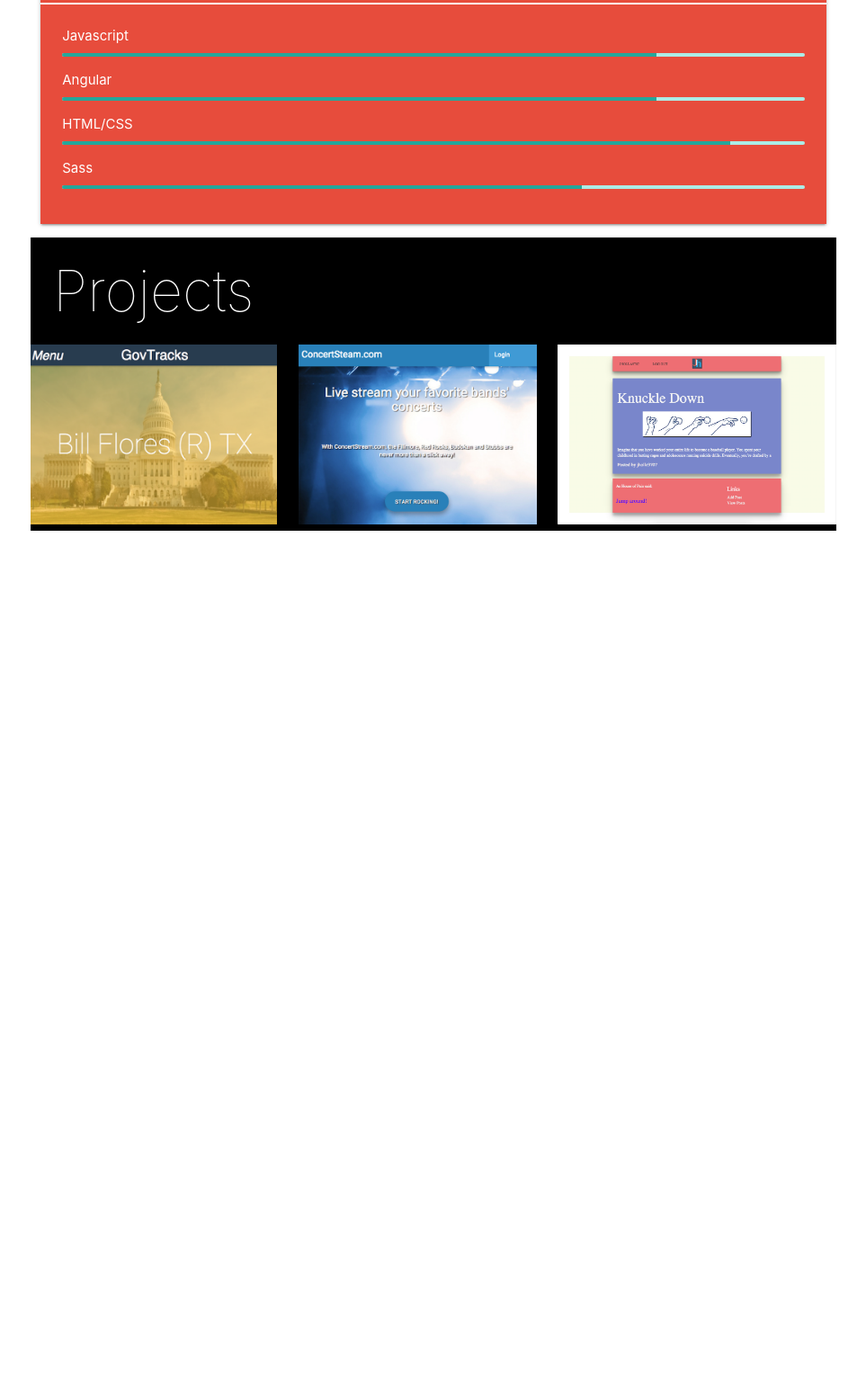
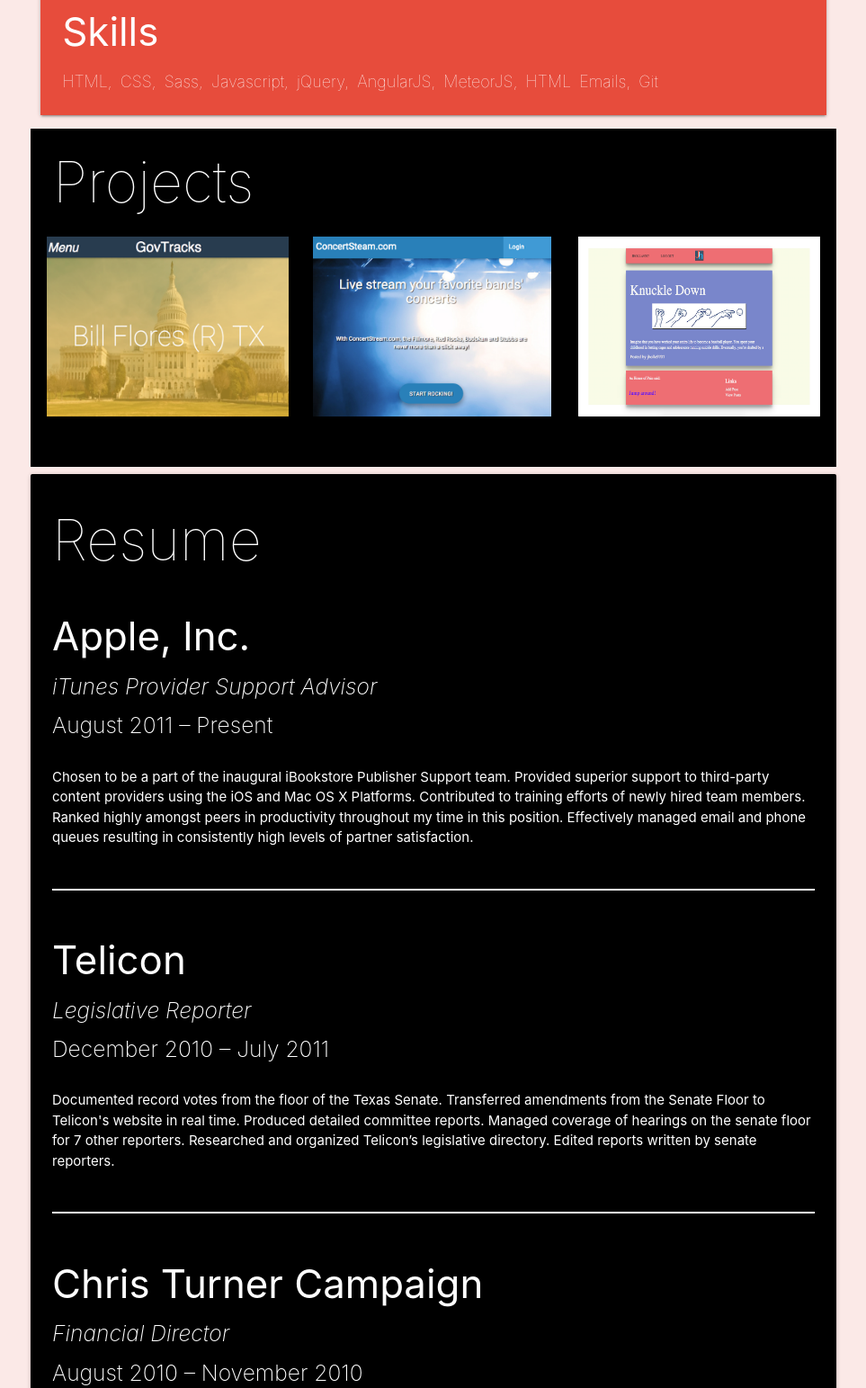
Before and after one commit to jeremygholland/newPortfolio, a plain HTML site: page index.html in a window 1280 px wide. Shown: the part 680-2223 px from the top of the page at 90% size, without its empty margins (158-1121 px from the left). Before the commit the page ends 1290 px from the top, so only its background shows below. Drawn offline with nearby package versions, Linux system fonts and the light colour scheme.

Commit message:
added resume information

```diff
--- a/index.html
+++ b/index.html
@@ -42,22 +42,8 @@
                             </div>
                             <div class="skillSet">
                                 <div class="card-content">
-                                    <p>Javascript</p>
-                                    <div class="progress">
-                                        <div class="determinate" style="width: 80%"></div>
-                                    </div>
-                                    <p>Angular</p>
-                                    <div class="progress">
-                                        <div class="determinate" style="width: 80%"></div>
-                                    </div>
-                                    <p>HTML/CSS</p>
-                                    <div class="progress">
-                                        <div class="determinate" style="width: 90%"></div>
-                                    </div>
-                                    <p>Sass</p>
-                                    <div class="progress">
-                                        <div class="determinate" style="width: 70%"></div>
-                                    </div>
+                                    <h3>Skills</h3>
+                                    <p> HTML, CSS, Sass, Javascript, jQuery, AngularJS, MeteorJS, HTML Emails, Git</p>
                                 </div>
                             </div>
                         </div>
@@ -134,6 +120,41 @@
                         </div>
                     </div>
             </div>
+            <div class="card resumeCard bot">
+                <div class="card-content">
+                   <ul>
+                    <h1 class = "text-center"> Resume</h1>
+                            <div class=" textLang text-center">
+                            <ul>
+                                <h3>Apple, Inc.</h3>
+                                <h5> <i>iTunes Provider Support Advisor </i></h5>
+                                <h5>August 2011 – Present</h5> <br>
+                                    <p class = "projDesc"> Chosen to be a part of the inaugural iBookstore Publisher Support team. Provided superior support to third-party content providers using the iOS and Mac OS X Platforms. Contributed to training efforts of newly hired team members. Ranked highly amongst peers in productivity throughout my time in this position. Effectively managed email and phone queues resulting in consistently high levels of partner satisfaction. </p>
+                            </ul>
+                            </div>
+
+                             <div class=" textLang resStuff text-center z-depth-1">
+                            <ul>
+                                <h3>Telicon</h3>
+                                    <h5> <i>Legislative Reporter </i></h5>
+                                    <h5>December 2010 – July 2011</h5> <br>
+                                    <p class = "projDesc">Documented record votes from the floor of the Texas Senate. Transferred amendments from the Senate Floor to Telicon's website in real time. Produced detailed committee reports. Managed coverage of hearings on the senate floor for 7 other reporters. Researched and organized Telicon’s legislative directory. Edited reports written by senate reporters.</p>
+                            </ul>
+                             </div>
+
+                              <div class=" textLang text-center z-depth-1" id = "finalRes">
+                            <ul>
+                                <h3>Chris Turner Campaign</h3>
+                                    <h5> <i>Financial Director </i></h5>
+                                    <h5>August 2010 – November 2010</h5> <br>
+                                    <p class = "projDesc">Researched financial contributions from Political Action Committees to other campaigns throughout Texas during the previous five cycles. Organized detailed reports aiding in fundraising efforts. Supervised sensitive projects undertaken by volunteers.</p>
+                            </ul>
+
+                             </div>
+                        </ul>
+                </div>
+            </div>
+
         </div>
     </div>
     <script src="http://cdnjs.cloudflare.com/ajax/libs/jquery/2.1.1/jquery.min.js"></script>
--- a/scss/index.scss
+++ b/scss/index.scss
@@ -1,5 +1,11 @@
 body{
-	background-color: white;
+	background-color: #FBE9E7;
+}
+#firstImg{
+	margin-left: 2%;
+}
+#lastImg{
+	margin-right: 2%;
 }
 .containRight{
 	width: 100%;
@@ -23,6 +29,10 @@ body{
 }
 
 .mePic{
+	p{
+		font-weight: 100;
+		font-size: 1.2em;
+	}
 	width: 100%;
 	background-color: #e74c3c;
 	.card{
@@ -42,8 +52,11 @@ body{
 		a:hover{color:#2980b9}
 
 }
+.skillSet{
+	word-spacing: 4px;
+}
 .aboutMe, .skillSet,.contact,.skillSet{
-	margin-top: 20px;
+	margin: 0 auto;
 	background-color: #e74c3c;
 	border-top: 2px solid white;
 	color:white;
@@ -55,10 +68,14 @@ body{
 }
 
 
-
 .imgFlexContain{
 	width: 100%;
 
+}
+
+.imgCard{
+	width: 30%;
+	padding-bottom: 50px;
 }
 
 #modal1{
@@ -80,6 +97,32 @@ body{
 		margin-right: 20%;
 	}
 }
+.resumeCard{
+	background-color: black;
+	h1{
+		font-weight: 100;
+		color: white;
+		display: block;
+		margin: 0 auto;
+	}
+	color: black;
+	h5{
+		font-weight: 200;
+	}
+	.textLang{
+		background-color: black;
+		color:white;
+		border-bottom: 2px solid white;
+		margin-bottom: 5px;
+		padding-bottom: 45px;
+		padding-top: 20px;
+	}
+	#finalRes{
+		padding: none;
+		border-bottom: none;
+	}
+
+}
 @media screen and (max-width: 480px){
 	.imgCard{
 		position: relative;
@@ -89,7 +132,7 @@ body{
 	width: 95%;
 	display: block;
 	margin: 0 auto;
-	margin-top: 5px;
+	margin-top: 25px;
 
 }
 #firstImg{
@@ -97,5 +140,36 @@ body{
 }
 #lastImg{
 	margin-right: none;
+	margin-bottom: 20px;
+}
+.titleProj{
+		display: block;
+		margin: 0 auto;
+	}
+.resumeCard{
+	background-color: black;
+	h1{
+		font-weight: 100;
+		color: white;
+		display: block;
+		margin: 0 auto;
+	}
+	color: black;
+	h5{
+		font-weight: 200;
+	}
+	.textLang{
+		background-color: black;
+		color:white;
+		border-bottom: 2px solid white;
+		margin-bottom: 5px;
+		padding-bottom: 45px;
+		padding-top: 20px;
+	}
+	#finalRes{
+		padding: none;
+		border-bottom: none;
+	}
+
 }
 }
```
Also changed, not shown: css/index.css, 1 other file.
